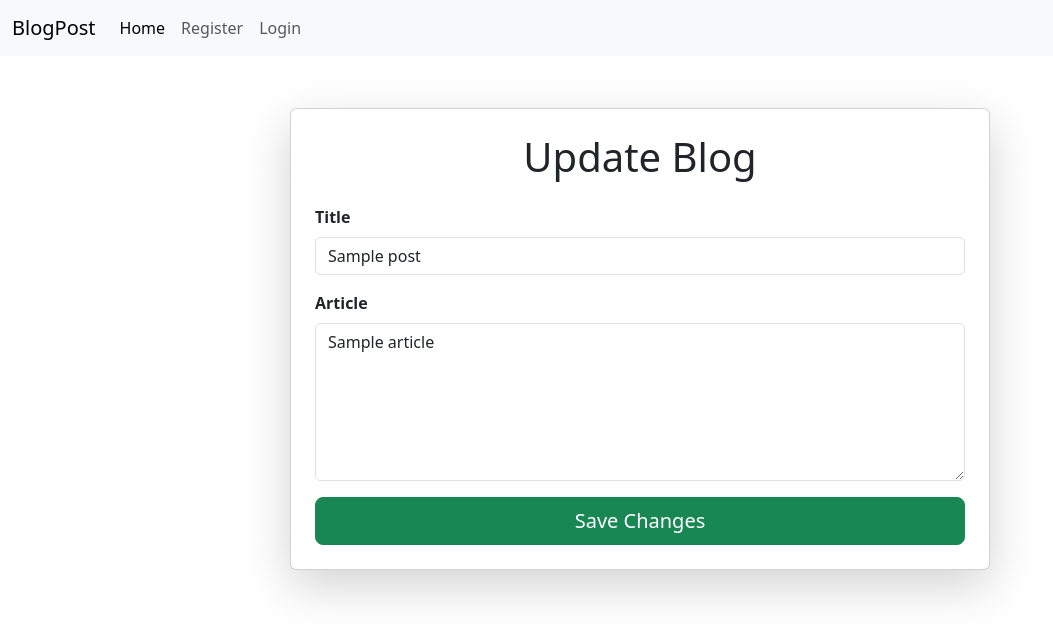
After one commit to EbinIttira/BlogPost, a Django app: template templates/update-blog.html in a window 1280 px wide. The commit adds this page. Shown: the top 638 px of the page, without its empty margins (0-1053 px from the left). Run offline with Django 5.2, Linux system fonts and the light colour scheme; the template is opened without the code that fills it: most values are stand-ins (such as "Sample title", 1, 10 or a date in 2020); data that the repository does not hold is empty.

Commit message:
Tested function for update blog and worked successfully .Changed publish_date field

```diff
--- a/BlogPost/urls.py
+++ b/BlogPost/urls.py
@@ -19,11 +19,17 @@ from django.urls import path,include
 from django.conf.urls.static import static
 from django.conf import settings
 
+
 urlpatterns = [
     path('admin/', admin.site.urls),
     path("",include("blog.urls"))
 
 ]
+
+
+
 if settings.DEBUG:
     urlpatterns+=static(settings.STATIC_URL,document_root=settings.STATIC_ROOT)
     urlpatterns+=static(settings.MEDIA_URL,document_root=settings.MEDIA_ROOT)
+
+handler404="blog.views.Custom_404_Page"
--- a/blog/models.py
+++ b/blog/models.py
@@ -11,4 +11,4 @@ class Blogs(models.Model):
     title=models.CharField(max_length=40)
     article=models.TextField()
     author=models.ForeignKey(User,on_delete=models.CASCADE)
-    publish_date=models.DateField(auto_now_add=True)
+    publish_date=models.DateField(auto_now=True)
--- a/blog/urls.py
+++ b/blog/urls.py
@@ -13,7 +13,8 @@ urlpatterns=[
     # Blog
     path("add-blog/",views.AddBlog,name="add_blog"),
     path("my-articles",views.MyArticles,name="my_articles"),
-    path("article-detail/<int:id>/",views.ArticleDetail,name="article_detail")
+    path("article-detail/<int:id>/",views.ArticleDetail,name="article_detail"),
+    path("update-article/<int:pid>/",views.UpdateBlog,name="update_blog")
 
 
 ]
--- /dev/null
+++ b/templates/update-blog.html
@@ -0,0 +1,30 @@
+{% extends 'base.html' %}
+{% load static %}
+{% block title %}BlogPost: Add Blog{% endblock %}
+{% block content %}
+
+<div class="container d-flex justify-content-center align-items-center mt-5">
+    <div class="card p-4 shadow-lg" style="max-width: 700px; width: 100%;">
+       <h1 class="text-center mb-4">Update Blog</h1>
+
+       <form method="post">
+            {% csrf_token %}
+
+            <div class="mb-3">
+                <label for="title" class="form-label fw-bold">Title</label>
+                <input type="text" class="form-control" name="title" placeholder="Enter your blog title" value="{{post.title}}" required>
+            </div>
+
+            <div class="mb-3">
+                <label for="article" class="form-label fw-bold">Article</label>
+                <textarea name="article" class="form-control" rows="6" placeholder="Write your blog content here..." required>{{post.article}}</textarea>
+            </div>
+
+            <div class="d-grid">
+                <button type="submit" class="btn btn-success btn-lg">Save Changes</button>
+            </div>
+       </form>
+    </div>
+</div>
+
+{% endblock %}
```
Also changed, not shown: blog/views.py (+22 -2 lines), templates/404.html (added, +12 -0 lines), templates/article-detail.html (+7 -0 lines), blog/migrations/0002_alter_blogs_publish_date.py (added).
